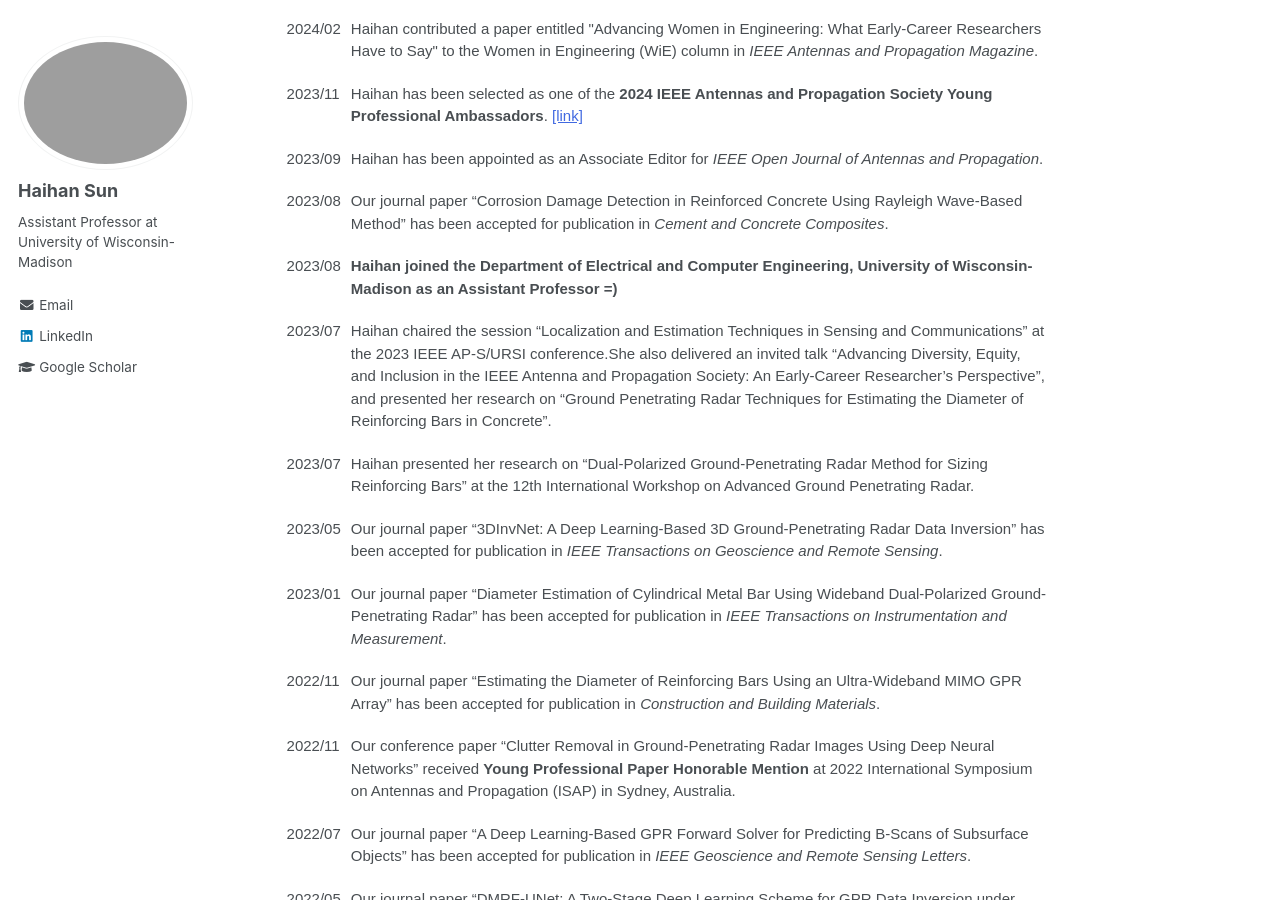
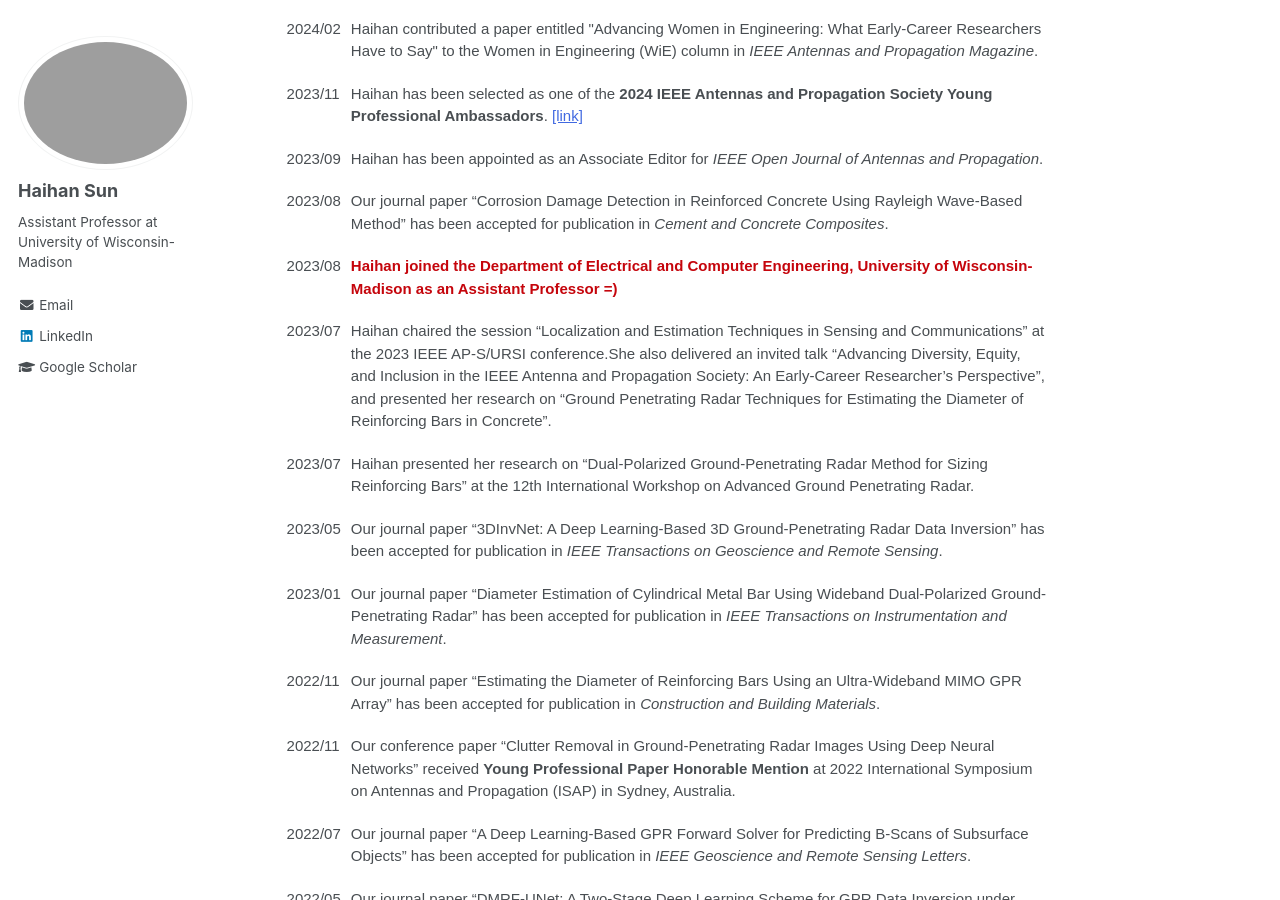
Before and after one commit to Haihan-Sun/Haihan-Sun.github.io, a Jekyll site: the page built from _pages/about.md, in a window 1280 px wide and 900 px high, scrolled down 1708 px. Built offline with Jekyll 4.4.1, drawn with Linux system fonts in a browser that asks for light colours.

Commit message:
Update about.md

```diff
--- a/_pages/about.md
+++ b/_pages/about.md
@@ -146,7 +146,7 @@ Hi! I'm Haihan Sun, an Assistant Professor at the University of Wisconsin-Madiso
 
   <tr>
     <td class="tg-ko0z">2023/08</td>
-    <td class="tg-ko0z"><b>Haihan joined the Department of Electrical and Computer Engineering, University of Wisconsin-Madison as an Assistant Professor =)  </b> </td>
+    <td class="tg-ko0z" style="color:#C5050C;"><b>Haihan joined the Department of Electrical and Computer Engineering, University of Wisconsin-Madison as an Assistant Professor =)</b></td>
   </tr>
 
   <tr>
```
